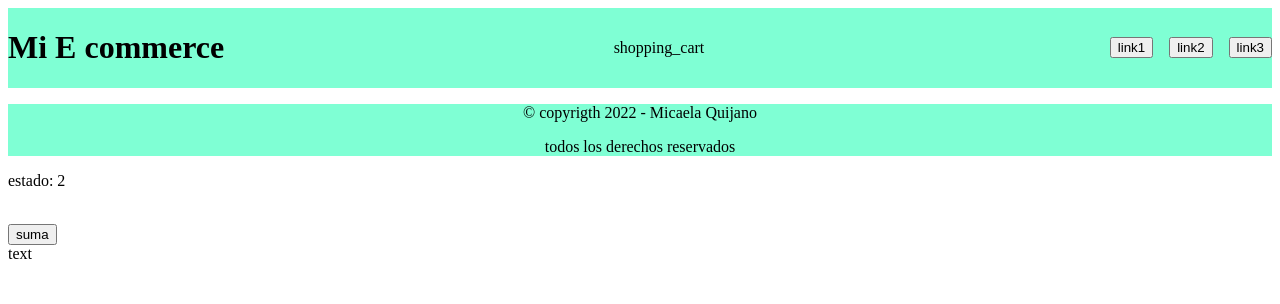
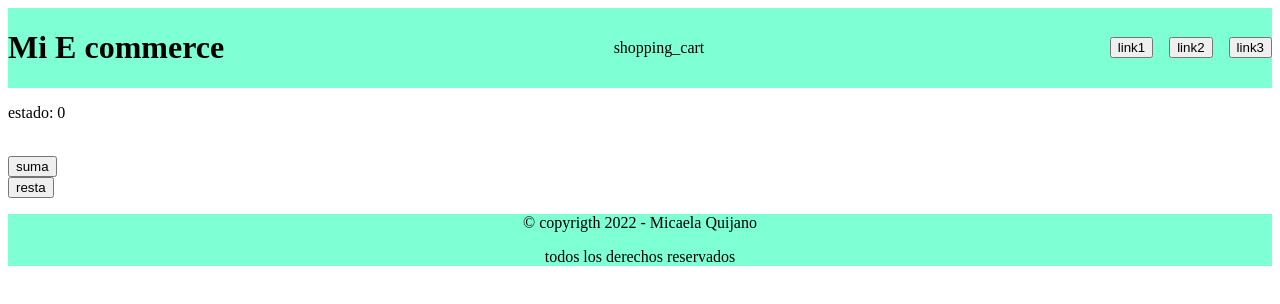
Before and after one commit to micaquijano/zibaReact, a React (Create React App) app: page / in a window 1280 px wide. Shown: the top 304 px of the page. Built offline with nearby package versions, Linux system fonts and the light colour scheme.

Commit message:
contador terminado

```diff
--- a/src/App.js
+++ b/src/App.js
@@ -1,14 +1,13 @@
-import { Footer } from "./Footer"
+import Footer from "./Footer"
 import Header from "./Header"
 import { Main } from "./Main"
-
 
 const App = () => {
 return (
     <>
     <Header />
+    <Main />
     <Footer />
-    <Main asd="1"/>
     </>
 )
 }
--- a/src/Footer.js
+++ b/src/Footer.js
@@ -1,4 +1,4 @@
-export function Footer() {
+ function Footer() {
     return (
       <footer>
           <p>&copy; copyrigth 2022 - Micaela Quijano</p>
@@ -7,3 +7,4 @@ export function Footer() {
       </footer>
     )
   }
+  export default Footer
--- a/src/Main.js
+++ b/src/Main.js
@@ -1,17 +1,21 @@
 import { useState } from 'react'
 
 export const Main = ({ asd }) => {
-    const [estado, setEstado] = useState("2")
+    let [estado, setEstado] = useState(0)
+    const handlesAdd = () => {
+        setEstado(estado + 1)
+    }
+    const handleSub = () => {
+        setEstado(estado - 1)
+    }
 
     return (
         <>
             <p>estado: {estado}</p>
-            <br/>
-            <button onClick={() =>setEstado(7)}>suma</button>
-            <br/>
-            <alert variant="denger">
-                text
-            </alert>
+            <br />
+            <button onClick={handlesAdd}>suma</button>
+            <br />
+            <button onClick={handleSub}>resta</button>
         </>
     )
 }
```
